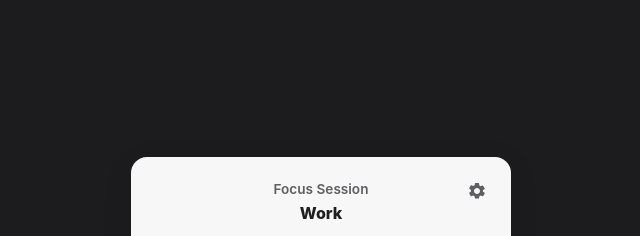
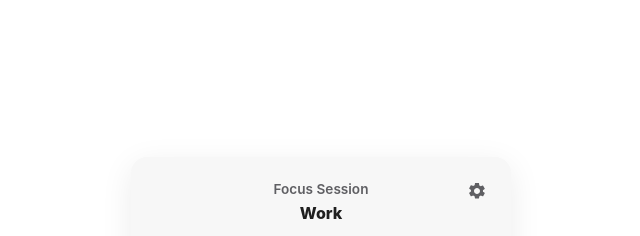
Before and after one commit to Ariodeve/Notion-Widgets-Pack, a plain HTML site: page widgets/timer.html in a window 1280 px wide. Shown: the part 52-288 px from the top of the page, without its empty margins (319-959 px from the left). Drawn offline with Linux system fonts and the light colour scheme.

Commit message:
Add files via upload

```diff
--- a/widgets/timer.html
+++ b/widgets/timer.html
@@ -29,7 +29,7 @@
     }
 
     .sr-only{position:absolute;width:1px;height:1px;padding:0;margin:-1px;overflow:hidden;clip:rect(0,0,1px,1px);white-space:nowrap;border:0}
-    html,body{height:100%;overflow:hidden}
+    html,body{background: transparent !important;height:100%;overflow:hidden}
 
     @keyframes value-pop{0%{transform:translateY(0);opacity:1}49%{transform:translateY(-5px);opacity:0}50%{transform:translateY(5px);opacity:0}100%{transform:translateY(0);opacity:1}}
     @media (prefers-reduced-motion: reduce){
@@ -37,7 +37,7 @@
     }
 
     body{
-      margin:0;padding:0;background-color:#1c1c1e;
+      margin:0;padding:0;
       font-family:-apple-system,BlinkMacSystemFont,"Segoe UI",Roboto,Helvetica,Arial,sans-serif;
       display:flex;justify-content:center;align-items:center;height:100%;
     }
```
